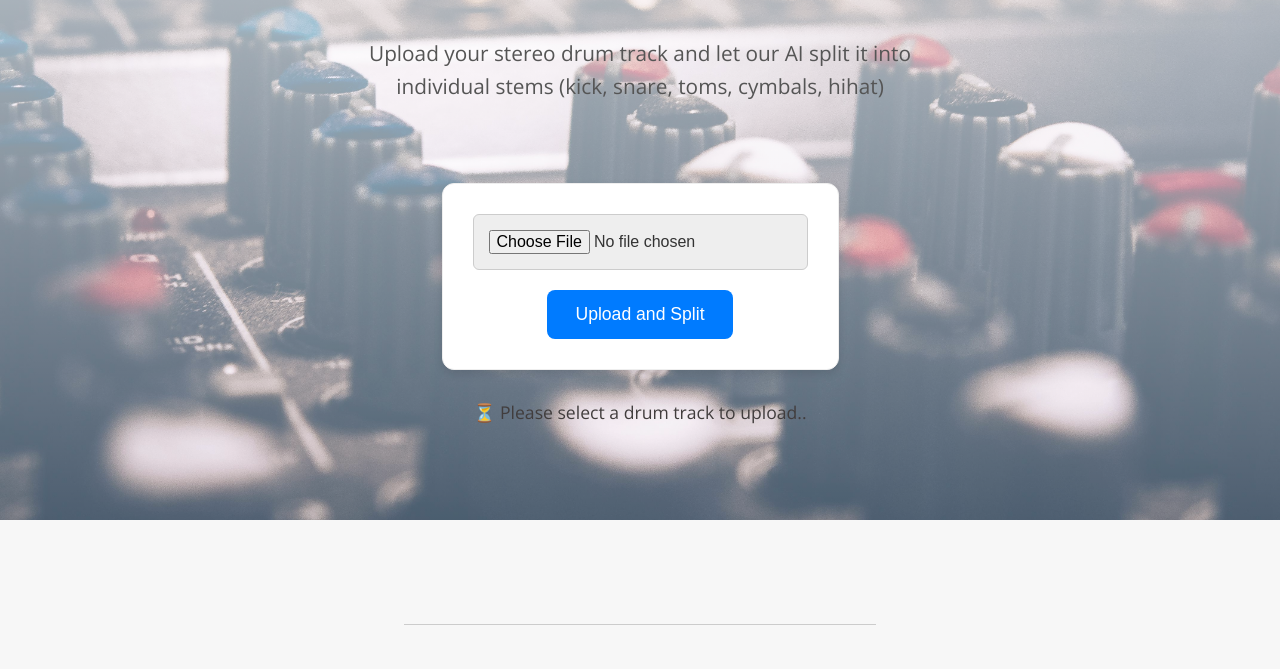
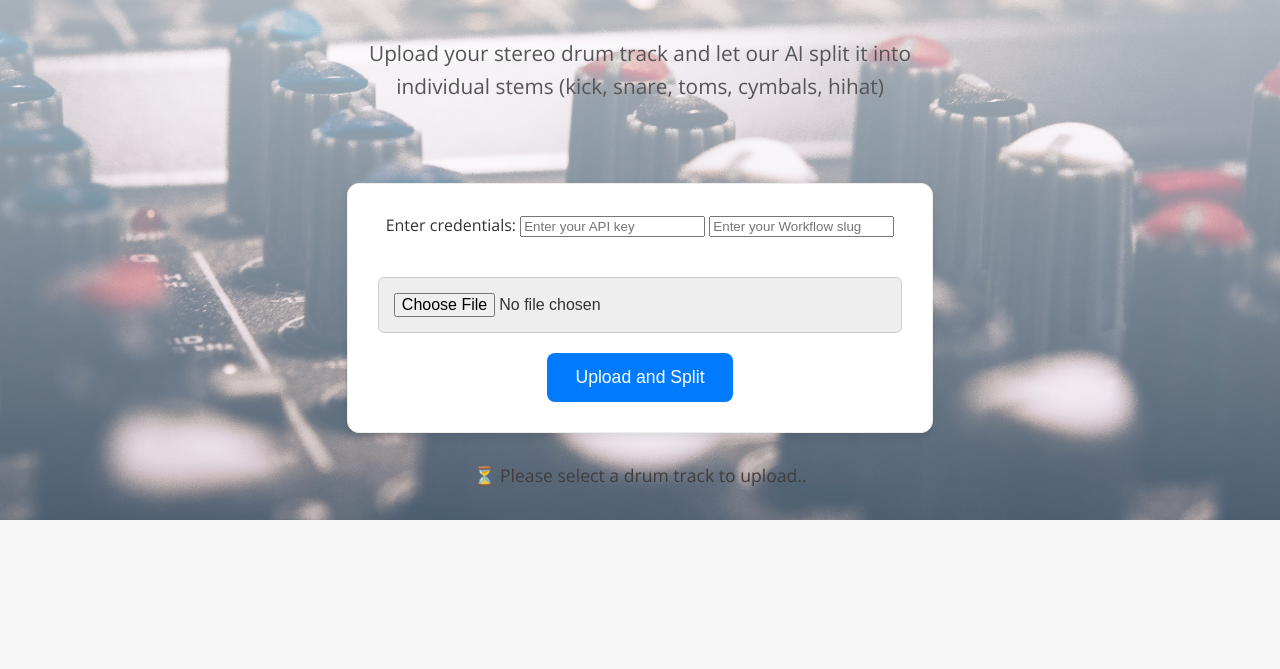
Before and after one commit to tomasvold/drum-splitter-app, a Flask app: page / in a window 1280 px wide. Shown: the part 280-949 px from the top of the page. Run offline with Flask 3, Linux system fonts and the light colour scheme; some web fonts are replaced.

Commit message:
improved with credential handling

```diff
--- a/app.py
+++ b/app.py
@@ -7,16 +7,22 @@ from musicai_sdk import MusicAiClient
 load_dotenv()
 
 app = Flask(__name__)
-MUSIC_AI_API_KEY = os.getenv("MUSIC_AI_API_KEY")
-client = MusicAiClient(api_key=MUSIC_AI_API_KEY)
 
 @app.route('/')
 def index():
     return render_template('index.html')
 
 @app.route('/upload', methods=['POST'])
-@app.route('/upload', methods=['POST'])
 def upload():
+    # Get user-provided credentials
+    api_key = request.form.get('api_key')
+    workflow = request.form.get('workflow')
+
+    if not api_key or not workflow:
+        return "Missing API key or workflow", 400
+
+    client = MusicAiClient(api_key=api_key)
+
     file = request.files.get('audio')
     if not file:
         return "No file uploaded", 400
@@ -33,8 +39,8 @@ def upload():
 
         # Create a job
         job_info = client.create_job(
-            job_name="AI Audio Mastering",
-            workflow_id="ai-audio-mastering",
+            job_name="Drum Stem Separation",
+            workflow_id=workflow,
             params={"inputUrl": file_url}
         )
         job_id = job_info['id']
--- a/templates/index.html
+++ b/templates/index.html
@@ -10,9 +10,13 @@
 <body>
   <img src="{{ url_for('static', filename='Logo.png') }}" alt="Drum Splitter Logo" class="logo">
   <p>Upload your stereo drum track and let our AI split it into individual stems (kick, snare, toms, cymbals, hihat)</p>
+
   <form id="uploadForm" action="/upload" method="post" enctype="multipart/form-data">
+    Enter credentials:
+    <input type="text" name="api_key" placeholder="Enter your API key" required>
+    <input type="text" name="workflow" placeholder="Enter your Workflow slug" required>
+    <p></p>
     <input type="file" name="audio" required>
-    <br>
     <button type="submit">Upload and Split</button>
   </form>
 
@@ -44,6 +48,7 @@
     });
   </script>
 
+
 <footer>
   <p>
     Created by Tom Åsvold 2025, Los Angeles CA</br>
```
